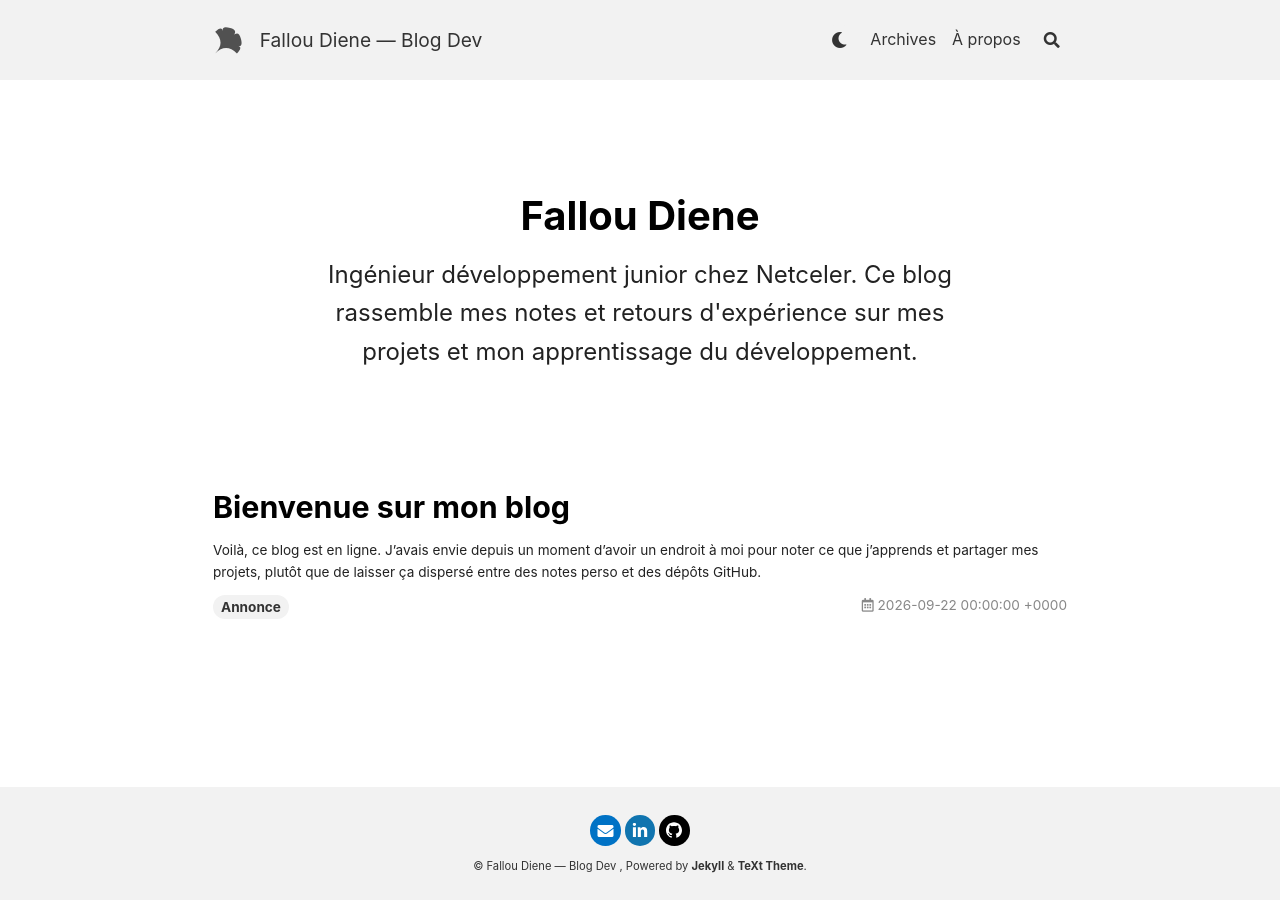
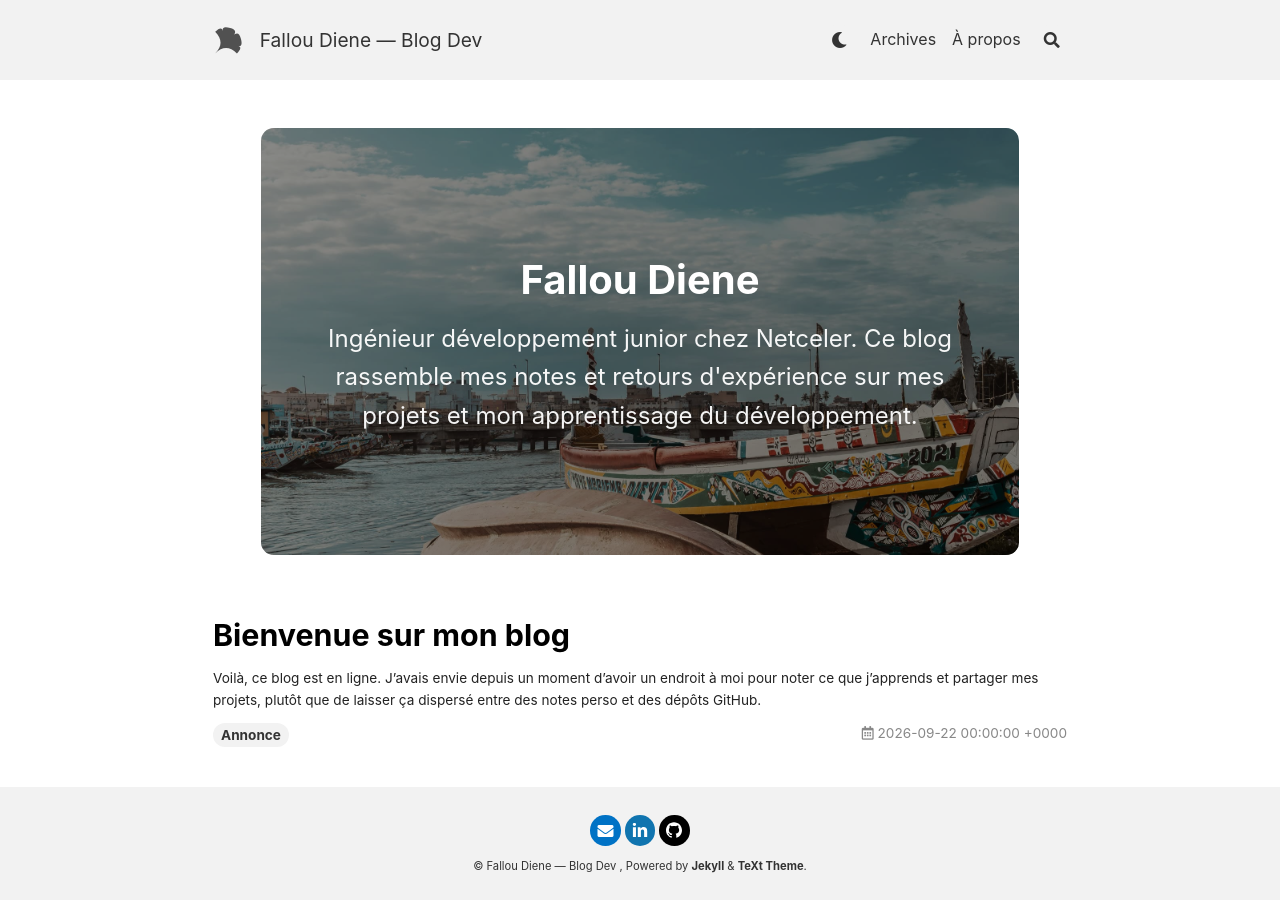
Before and after one commit to sfalloudiene/sfalloudiene.github.io, a Jekyll site: the page built from index.html, in a window 1280 px wide. Built offline with Jekyll 4.4.1, drawn with Linux system fonts in a browser that asks for light colours; nearby versions of some CDN libraries; the list of posts is cut into pages by our own code.

Commit message:
feat: image de couverture (pirogues de Saint-Louis) sur le bloc hero de l'accueil

```diff
--- a/_layouts/articles.html
+++ b/_layouts/articles.html
@@ -32,8 +32,12 @@ layout: page
 {%- assign _type = page.articles.type | default: layout.articles.type -%}
 
 {%- if page.hero -%}
+  {%- if page.hero.image -%}
+    {%- include snippets/get-nav-url.html path=page.hero.image -%}
+    {%- assign _hero_image_url = __return -%}
+  {%- endif -%}
   <div class="heros">
-    <section class="hero hero--center">
+    <section class="hero hero--center{% if page.hero.image %} hero--dark hero--image{% endif %}"{% if _hero_image_url %} style="background-image: url({{ _hero_image_url }});"{% endif %}>
       <div class="hero__content">
         <h2>{{ page.hero.title }}</h2>
         {%- if page.hero.excerpt -%}
--- a/_sass/custom.scss
+++ b/_sass/custom.scss
@@ -1,4 +1,28 @@
 /* start custom scss snippet */
+
+.hero--image {
+  position: relative;
+  border-radius: map-get($base, border-radius-lg);
+  padding: 4rem 1rem;
+  background-size: cover;
+  background-position: center;
+
+  &::before {
+    content: "";
+    position: absolute;
+    top: 0;
+    left: 0;
+    right: 0;
+    bottom: 0;
+    background: rgba(0, 0, 0, 0.45);
+    border-radius: inherit;
+  }
+
+  .hero__content {
+    position: relative;
+    z-index: 1;
+  }
+}
 
 .article__reactions {
   display: flex;
--- a/index.html
+++ b/index.html
@@ -2,6 +2,7 @@
 layout: home
 hero:
   title: Fallou Diene
+  image: /assets/images/home-cover.jpg
   excerpt: >
     Ingénieur développement junior chez Netceler. Ce blog rassemble mes notes et
     retours d'expérience sur mes projets et mon apprentissage du développement.
```
Also changed, not shown: assets/images/home-cover.jpg (added).
